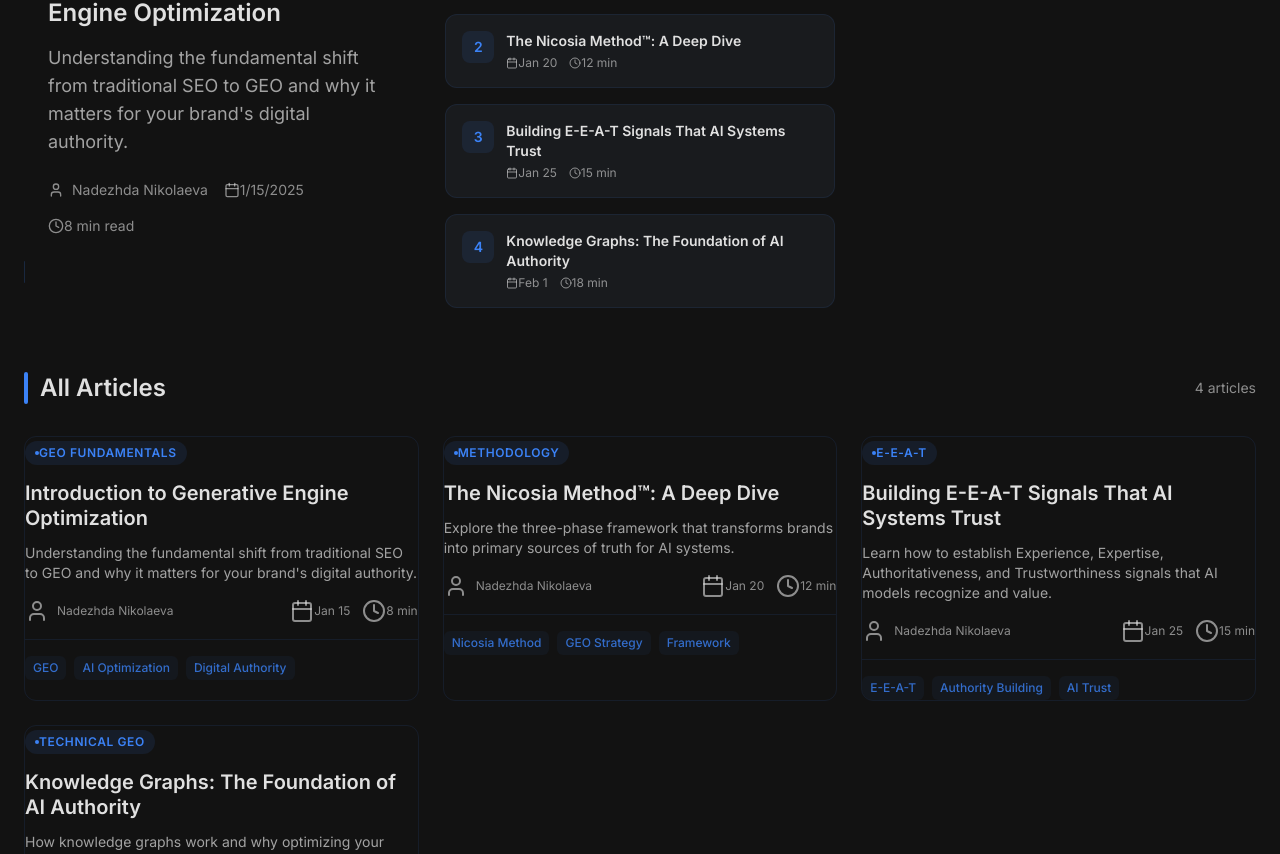
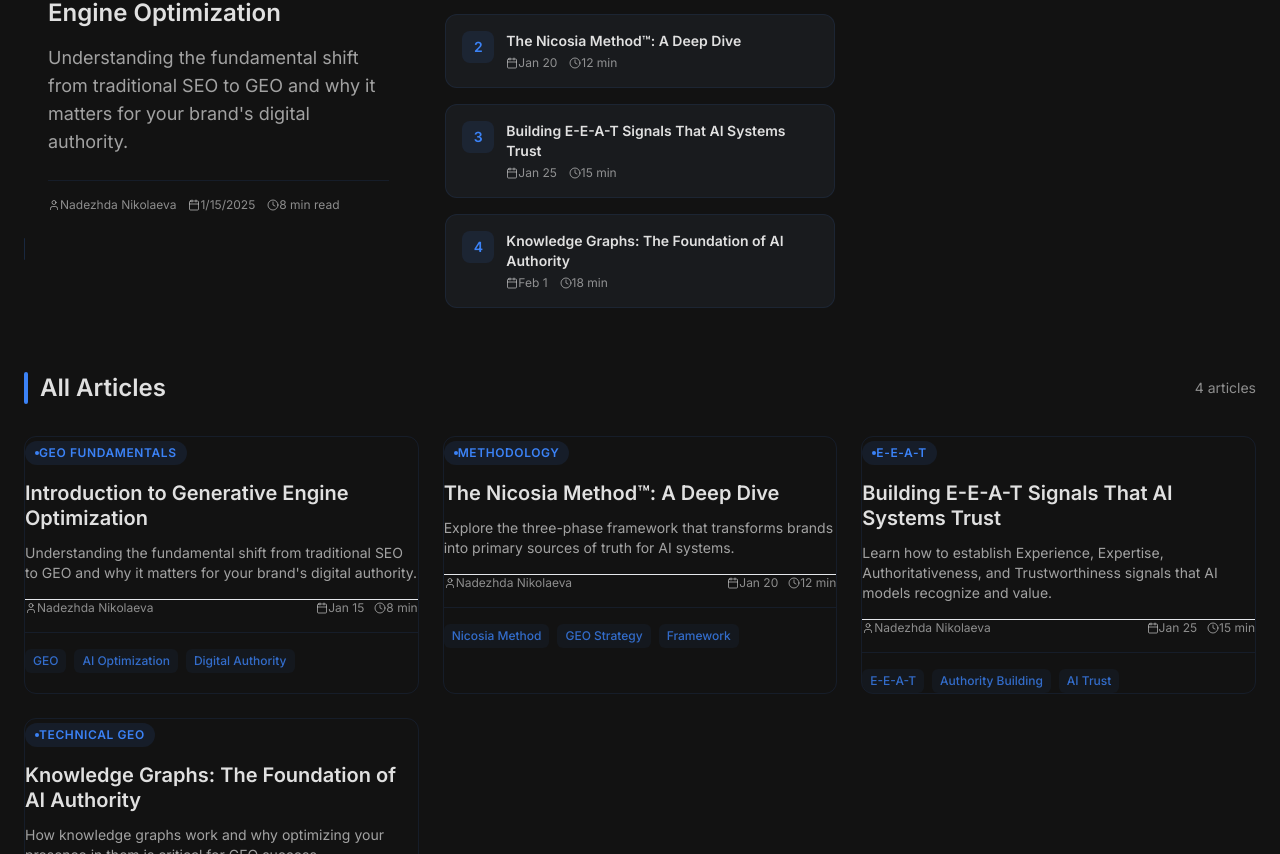
Before and after one commit to DelovoyMotiv/anteroslogos, a React (Vite) app: page /blog in a window 1280 px wide. Shown: the part 446-1300 px from the top of the page. Built offline with nearby package versions, Linux system fonts and the light colour scheme.

Commit message:
Final fixes: increase padding-top, reduce icon sizes, improve card spacing

```diff
--- a/pages/Blog.tsx
+++ b/pages/Blog.tsx
@@ -30,7 +30,7 @@ export default function Blog() {
         onContactClick={() => navigate('/')}
       />
       {/* Main Content */}
-      <div className="pt-32 sm:pt-36 md:pt-40 lg:pt-44 pb-16">
+      <div className="pt-36 sm:pt-40 md:pt-44 lg:pt-48 pb-16">
         <div className="max-w-7xl mx-auto px-4 sm:px-6 lg:px-8">
           {/* Page Header */}
           <div className="mb-12 sm:mb-14">
@@ -90,17 +90,17 @@ export default function Blog() {
                       <p className="text-brand-text/70 text-base sm:text-lg mb-6 line-clamp-3">
                         {featuredPosts[0].excerpt}
                       </p>
-                      <div className="flex flex-wrap items-center gap-4 text-sm text-brand-text/60">
-                        <div className="flex items-center gap-2">
-                          <User className="w-4 h-4" />
+                      <div className="flex flex-wrap items-center gap-3 pt-4 mt-4 border-t border-brand-accent/10 text-xs text-brand-text/60">
+                        <div className="flex items-center gap-1.5">
+                          <User className="w-3 h-3" />
                           <span>{featuredPosts[0].author.name}</span>
                         </div>
                         <div className="flex items-center gap-1">
-                          <Calendar className="w-4 h-4" />
+                          <Calendar className="w-3 h-3" />
                           <span>{new Date(featuredPosts[0].publishedDate).toLocaleDateString()}</span>
                         </div>
                         <div className="flex items-center gap-1">
-                          <Clock className="w-4 h-4" />
+                          <Clock className="w-3 h-3" />
                           <span>{featuredPosts[0].readTime} min read</span>
                         </div>
                       </div>
@@ -183,18 +183,18 @@ export default function Blog() {
                     <p className="text-brand-text/70 text-sm sm:text-base mb-4 line-clamp-2">
                       {post.excerpt}
                     </p>
-                    <div className="flex items-center justify-between">
-                      <div className="flex items-center gap-2 text-xs text-brand-text/60">
-                        <User className="w-3.5 h-3.5" />
+                    <div className="flex items-center justify-between pt-3 border-t border-brand-accent/5">
+                      <div className="flex items-center gap-1.5 text-xs text-brand-text/60">
+                        <User className="w-3 h-3" />
                         <span>{post.author.name}</span>
                       </div>
-                      <div className="flex items-center gap-3 text-xs text-brand-text/60">
+                      <div className="flex items-center gap-2.5 text-xs text-brand-text/60">
                         <span className="flex items-center gap-1">
-                          <Calendar className="w-3.5 h-3.5" />
+                          <Calendar className="w-3 h-3" />
                           {new Date(post.publishedDate).toLocaleDateString('en-US', { month: 'short', day: 'numeric' })}
                         </span>
                         <span className="flex items-center gap-1">
-                          <Clock className="w-3.5 h-3.5" />
+                          <Clock className="w-3 h-3" />
                           {post.readTime} min
                         </span>
                       </div>
```
